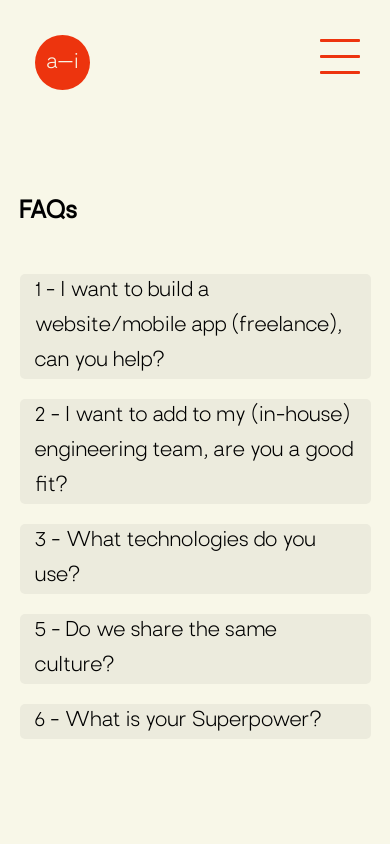
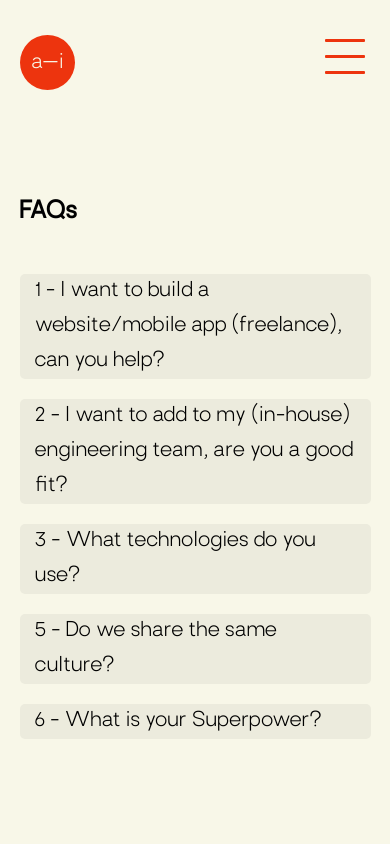
Before and after one commit to alinailina/Cover-Letter, a React (Create React App) app: page /faq in a window 390 px wide. Shown: the top 844 px of the page. Built offline with nearby package versions, Linux system fonts and the light colour scheme.

Commit message:
Fixing mobile issues

```diff
--- a/src/components/index.scss
+++ b/src/components/index.scss
@@ -93,7 +93,7 @@ nav {
 
     @include phone {
       top: 35px;
-      left: 35px;
+      left: 20px;
     }
 
     p {
@@ -119,7 +119,7 @@ nav {
     top: 50px;
 
     @include phone {
-      right: 25px;
+      right: 20px;
       top: 25px;
     }
 
```
